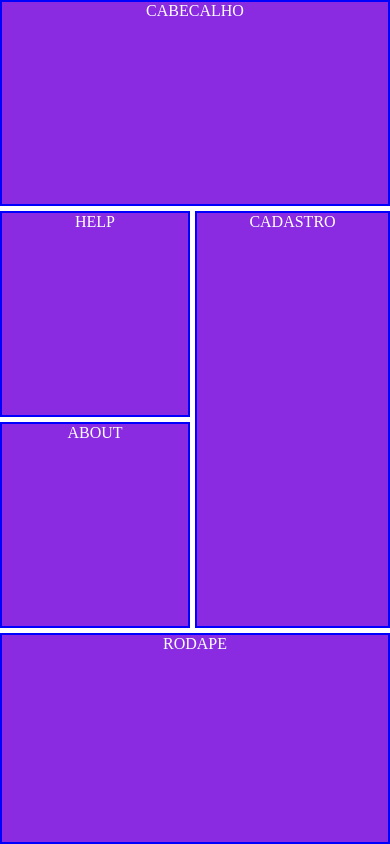
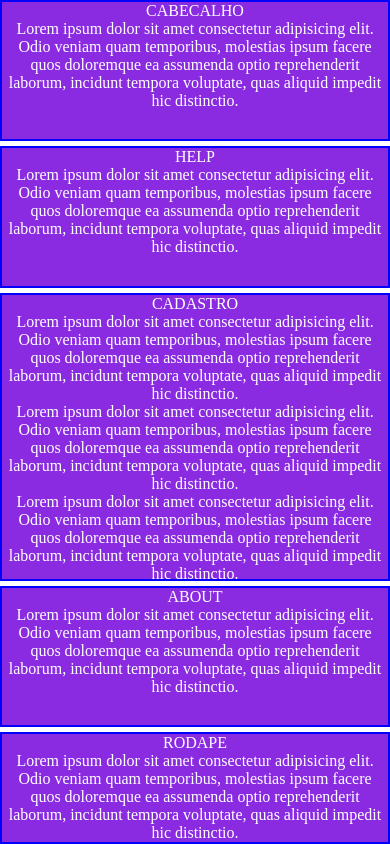
Before and after one commit to 1TDSPW-2024/exemplo-grid, a plain HTML site: page index.html in a window 390 px wide. Drawn offline with Linux system fonts and the light colour scheme.

Commit message:
Layout avançado com @media-queries

```diff
--- a/css/estilo.css
+++ b/css/estilo.css
@@ -17,17 +17,53 @@
   /* grid-column-start: 1;
   grid-column-end: 3; */
   /* grid-column: 1 / 3; */
-  grid-column: span 3;
+  grid-column: span 2;
 }
+
+.container :nth-child(2){
+  grid-column: span 1;
+}
+
+.container :nth-child(4){
+  grid-column: span 1;
+}
+
 .container :nth-child(3){
-  grid-column: span 2;
+  grid-column: span 1;
   grid-row: span 2;
 }
 
 .container :nth-child(5){
-  grid-column: span 3;
-  grid-row: span 2;
+  grid-column: span 2;
+  grid-row: span 1;
 }
+
+  @media screen and (max-width:670px) {
+
+      .container{
+        grid-template-rows: 1fr 1fr 1fr 1fr 1fr;
+      }
+
+      .container :nth-child(2){
+          grid-column: span 2;
+        }
+
+      .container :nth-child(4){
+        grid-column: span 2;
+      }
+
+      .container :nth-child(3){
+        grid-column: span 2;
+      }
+
+  }
+
+  @media screen and (max-width:300px) {
+    .container{
+      font-size:0.6rem;
+    }
+  }
+
 
 .box{
   background-color: blueviolet;
--- a/index.html
+++ b/index.html
@@ -12,11 +12,24 @@
 
     <!-- div.container>div*9.box.box-${Box-$} -->
     <div class="container">
-        <div class="box box-1">CABECALHO</div>
-        <div class="box box-2">HELP</div>
-        <div class="box box-3">CADASTRO</div>
-        <div class="box box-4">ABOUT</div>
-        <div class="box box-5">RODAPE</div>
+        <div class="box box-1">CABECALHO
+            <p>Lorem ipsum dolor sit amet consectetur adipisicing elit. Odio veniam quam temporibus, molestias ipsum facere quos doloremque ea assumenda optio reprehenderit laborum, incidunt tempora voluptate, quas aliquid impedit hic distinctio.</p>
+        </div>
+        <div class="box box-2">HELP
+            <p>Lorem ipsum dolor sit amet consectetur adipisicing elit. Odio veniam quam temporibus, molestias ipsum facere quos doloremque ea assumenda optio reprehenderit laborum, incidunt tempora voluptate, quas aliquid impedit hic distinctio.</p>
+        </div>
+        <div class="box box-3">CADASTRO
+            <p>Lorem ipsum dolor sit amet consectetur adipisicing elit. Odio veniam quam temporibus, molestias ipsum facere quos doloremque ea assumenda optio reprehenderit laborum, incidunt tempora voluptate, quas aliquid impedit hic distinctio.</p>
+            <p>Lorem ipsum dolor sit amet consectetur adipisicing elit. Odio veniam quam temporibus, molestias ipsum facere quos doloremque ea assumenda optio reprehenderit laborum, incidunt tempora voluptate, quas aliquid impedit hic distinctio.</p>
+            <p>Lorem ipsum dolor sit amet consectetur adipisicing elit. Odio veniam quam temporibus, molestias ipsum facere quos doloremque ea assumenda optio reprehenderit laborum, incidunt tempora voluptate, quas aliquid impedit hic distinctio.</p>
+
+        </div>
+        <div class="box box-4">ABOUT
+            <p>Lorem ipsum dolor sit amet consectetur adipisicing elit. Odio veniam quam temporibus, molestias ipsum facere quos doloremque ea assumenda optio reprehenderit laborum, incidunt tempora voluptate, quas aliquid impedit hic distinctio.</p>
+        </div>
+        <div class="box box-5">RODAPE
+            <p>Lorem ipsum dolor sit amet consectetur adipisicing elit. Odio veniam quam temporibus, molestias ipsum facere quos doloremque ea assumenda optio reprehenderit laborum, incidunt tempora voluptate, quas aliquid impedit hic distinctio.</p>
+        </div>
     </div>
 
 </body>
```
